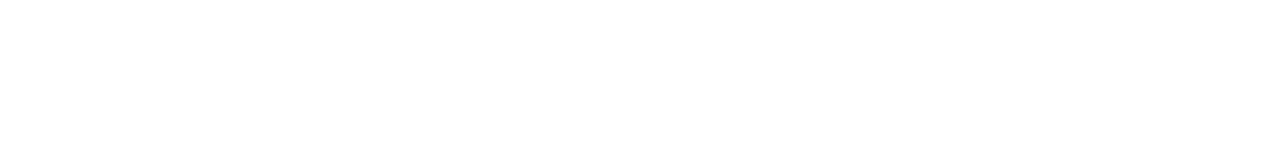
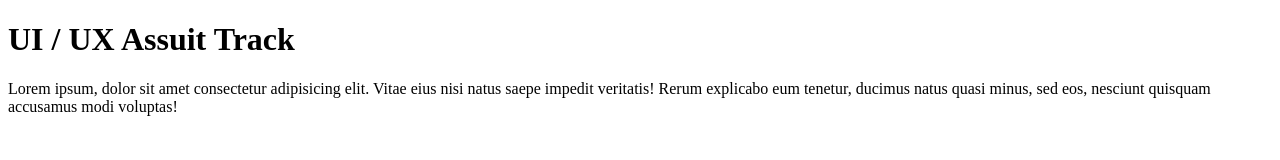
Before and after one commit to NohaEltohamy/UiUxAssuitApril2025, a plain HTML site: page index.html in a window 1280 px wide. Drawn offline with Linux system fonts and the light colour scheme.

Commit message:
Extra work add to index file

```diff
--- a/index.html
+++ b/index.html
@@ -6,6 +6,8 @@
     <title>Document</title>
 </head>
 <body>
-
+    <h1>UI / UX Assuit Track</h1>
+    <p>Lorem ipsum, dolor sit amet consectetur adipisicing elit. Vitae eius nisi natus saepe impedit veritatis! Rerum explicabo eum tenetur, ducimus natus quasi minus, sed eos, nesciunt quisquam accusamus modi voluptas!
+    </p>
 </body>
 </html>
```
